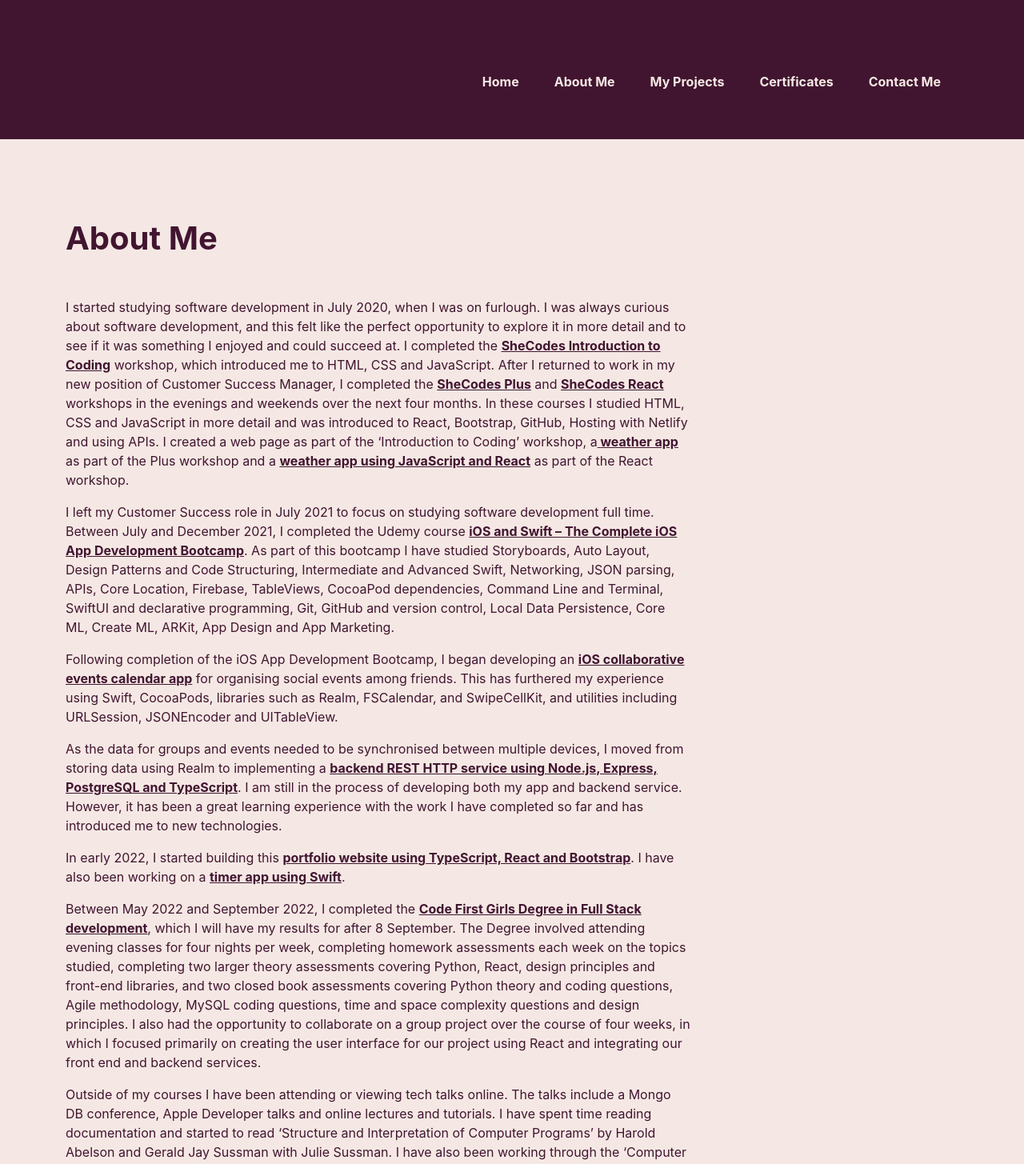
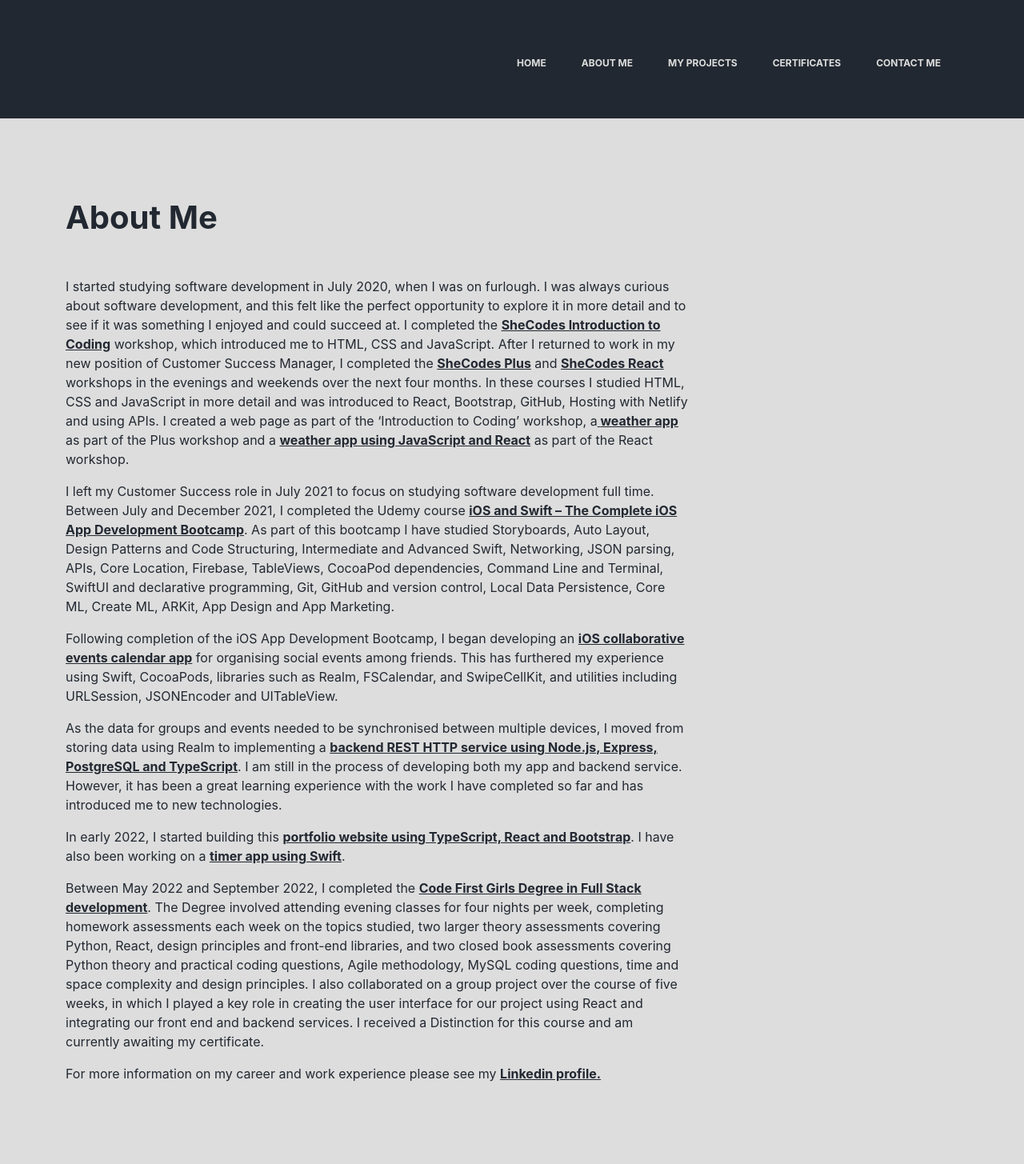
Before and after one commit to lucyjdev/portfolio-website, a React (Create React App) app: page /about in a window 1280 px wide. Shown: the top 1455 px of the page at 80% size. Built offline with nearby package versions, Linux system fonts and the light colour scheme.

Commit message:
Amend styling for web app and update wording for 'About' component

```diff
--- a/src/About.tsx
+++ b/src/About.tsx
@@ -120,29 +120,18 @@
               >
                 Code First Girls Degree in Full Stack development
               </a>
-              , which I will have my results for after 8 September. The Degree
-              involved attending evening classes for four nights per week,
-              completing homework assessments each week on the topics studied,
-              completing two larger theory assessments covering Python, React,
+              . The Degree involved attending evening classes for four nights
+              per week, completing homework assessments each week on the topics
+              studied, two larger theory assessments covering Python, React,
               design principles and front-end libraries, and two closed book
-              assessments covering Python theory and coding questions, Agile
-              methodology, MySQL coding questions, time and space complexity
-              questions and design principles. I also had the opportunity to
-              collaborate on a group project over the course of four weeks, in
-              which I focused primarily on creating the user interface for our
-              project using React and integrating our front end and backend
-              services.
-            </p>
-            <p>
-              Outside of my courses I have been attending or viewing tech talks
-              online. The talks include a Mongo DB conference, Apple Developer
-              talks and online lectures and tutorials. I have spent time reading
-              documentation and started to read ‘Structure and Interpretation of
-              Computer Programs’ by Harold Abelson and Gerald Jay Sussman with
-              Julie Sussman. I have also been working through the ‘Computer
-              Science Fundamentals’, ‘Pre-Algebra’ and ‘Algorithm Fundamentals’
-              courses available on Brilliant, to further develop my knowledge of
-              these topics.
+              assessments covering Python theory and practical coding questions,
+              Agile methodology, MySQL coding questions, time and space
+              complexity and design principles. I also collaborated on a group
+              project over the course of five weeks, in which I played a key
+              role in creating the user interface for our project using React
+              and integrating our front end and backend services. I received a
+              Distinction for this course and am currently awaiting my
+              certificate.
             </p>
             <p>
               For more information on my career and work experience please see
--- a/src/App.css
+++ b/src/App.css
@@ -1,39 +1,63 @@
 body {
   margin-bottom: 140px;
-  background: #F5E8E4 fixed;
+  background: #DDDDDD fixed;
   margin-left: 0;
   margin-right: 0;
   padding: 0;
 }
 
 .header {
-  background: #411530;
+  background: #222831;
   width: 100%;
   padding-bottom: 30px;
-  padding-top: 30px;
+  padding-top: 10px;
   margin-bottom: 100px;
+}
+
+/* skills */
+
+.skills {
+  background: #222831 fixed;
+  color: #DDDDDD;
+  margin-top: 100px;
+}
+
+.technologies-title {
+  text-align: center;
+  padding-top: 40px;
+}
+
+.technologies {
+  padding-left: 400px;
+  padding-right: 400px;
+}
+
+.technologies-list {
+  list-style: none;
+  text-align: center;
+  padding: 30px;
 }
 
 .title {
   text-align: left;
   margin-top: 20px;
   margin-bottom: 50px;
-  color: #411530;
+  color: #222831;
   font-weight: bold;
 }
 
 .info-para {
-  color: #411530;
+  color: #222831;
   width: 70%;
 }
 
 .link {
-  color: #411530;
+  color: #222831;
   font-weight: bold;
 }
 
 .link:hover {
-  color: #D1512D;
+  color: #F05454;
 }
 
 .thumbnail {
@@ -54,15 +78,15 @@
 /* navigation css */
 
 .nav-link {
-  color: #F5E8E4;
-  font-size: 16px;
+  color: #DDDDDD;
+  font-size: 12px;
   font-weight: bold;
   position: sticky;
 }
 
 .nav-link:hover {
-  color: #411530;
-  background-color: #F5E8E4;
+  color: #222831;
+  background-color: #DDDDDD;
   box-shadow: 3px 3px 5px rgb(0 0 0 / 0.4);
   transition: ease-in-out 0.1s;
 }
@@ -72,7 +96,7 @@
 }
 
 .navbar-toggler {
-  color: #f8f9fa;
+  color: #DDDDDD;
 }
 
 .navigation-bar {
@@ -83,7 +107,7 @@
 /* footer css */
 
 .footer {
-  border-top: 1px, solid, #D1512D;
+  border-top: 1px, solid, #F05454;
   text-align: center;
   margin-top: 100px;
   padding: 20px;
@@ -97,17 +121,17 @@
   margin-top: 30px;
   margin-bottom: 40px;
   margin-left: 20px;
-  font-size: 45px;
-  color: #411530;
+  font-size: 42px;
+  color: #222831;
 }
 
 .personal-info {
   text-align: center;
-  color: #411530;
+  color: #222831;
 }
 
 .photo {
-  border: 2px solid #F5C7A9;
+  border: 1px solid #30475E;
   border-radius: 10px;
   box-shadow: 3px 3px 5px rgb(0 0 0 / 0.4);
   padding: 2px;
@@ -120,26 +144,26 @@
 .headline {
   margin-bottom: 25px;
   margin-left: 20px;
-  font-size: 35px;
-  color: #411530;
+  font-size: 30px;
+  color: #252323;
 }
 
 /* certificates css */
 
 .certificate-heading {
-  color: #411530;
+  color: #222831;
   font-size: 25px;
   margin-bottom: 25px;
   margin-top: 20px;
 }
 
 .certificate-para {
-  color: #411530;
+  color: #222831;
   width: 70%;
 }
 
 .divider {
-  color: #D1512D;
+  color: #F05454;
   height: 100px;
   margin-top: 40px;
   margin-bottom: 40px;
@@ -151,38 +175,38 @@
   text-align: left;
   margin-top: 60px;
   margin-bottom: 60px;
-  color: #411530;
+  color: #222831;
   font-weight: bold;
 }
 
 .project-title {
   margin-top: 40px;
   margin-bottom: 30px;
-  color: #411530;
+  color: #222831;
   font-weight: bold;
 }
 
 .custom-card {
-  color: #411530;
+  color: #222831;
 }
 
 /* contact-form */
 
 .form-label {
-  color: #411530;
+  color: #222831;
 }
 
 .form-heading {
-  color:#411530;
+  color:#222831;
   font-size: 18px;
   margin-bottom: 40px;
 }
 
 .submit-button {
-  background-color: #f8f9fa;
-  color: #411530;
+  background-color: #30475E;
+  color: #DDDDDD;
   padding: 10px;
-  border: 2px solid #411530;
+  border: 1px solid #222831;
   border-radius: 10px;
   width: 100px;
 }
--- a/src/App.tsx
+++ b/src/App.tsx
@@ -8,9 +8,8 @@
 import Certificates from "./Certificates";
 import Projects from "./Projects";
 import About from "./About";
-import linkedin from "./images/linkedin.png";
-import gitHub from "./images/github.png";
-import email from "./images/email-icon.png";
+import Links from "./Links";
+import Skills from "./Skills";
 
 function App() {
   return (
@@ -32,7 +31,6 @@
       <Header />
       <main>
         <div className="container">
-          <div className="container">
           <div className="row">
             <div className="col col-lg-4">
               <div className="personal-info">
@@ -44,45 +42,13 @@
               <h2 className="headline">
                 Junior Front-End and iOS Developer based in London.
               </h2>
-                <div className="row">
-                  <div className="col">
-                    <p>
-                      <a href="https://www.linkedin.com/in/lucy-joyce-597485166/">
-                        <img
-                          className="home-thumbnail"
-                          src={linkedin}
-                          alt="Link to LinkedIn profile"
-                        />
-                      </a>
-                    </p>
-                  </div>
-                  <div className="col">
-                    <p>
-                      <a href="https://github.com/lucyj204">
-                        <img
-                          className="home-thumbnail"
-                          src={gitHub}
-                          alt="Link to GitHub profile"
-                        />
-                      </a>
-                    </p>
-                  </div>
-                  <div className="col">
-                    <p>
-                      <a href="mailto:lucy@lucyjoyce.dev">
-                        <img
-                          className="home-thumbnail"
-                          src={email}
-                          alt="Link to email"
-                        />
-                      </a>
-                    </p>
+              <Links />
             </div>
           </div>
         </div>
-            </div>
-          </div>
-        </div>
+        {/* <div className="skills">
+          <Skills />
+        </div> */}
       </main>
     </>
   );
--- a/src/Contact.tsx
+++ b/src/Contact.tsx
@@ -9,7 +9,7 @@
       <div className="container mt-5">
         <h1 className="title">Contact Me</h1>
         <h2 className="form-heading">
-          Please use this form or the link to my{" "}
+          Please use this form or my{" "}
           <a className="link" href="mailto:lucy@lucyjoyce.dev">
             email
           </a>{" "}
@@ -84,7 +84,7 @@
           </div>
           <div className="col-md-12">
             <button type="submit" className="submit-button">
-              Submit
+              Send
             </button>
           </div>
         </form>
--- a/src/Footer.tsx
+++ b/src/Footer.tsx
@@ -6,7 +6,6 @@
 export default function Footer() {
   return (
     <div className="navbar-static-bottom" id="footer">
-      <div className="container">
       <div className="footer">
         <div className="row">
           <div className="col">
@@ -41,6 +40,5 @@
         </div>
       </div>
     </div>
-    </div>
   );
 }
--- /dev/null
+++ b/src/Links.tsx
@@ -0,0 +1,41 @@
+import linkedin from "./images/linkedin.png";
+import gitHub from "./images/github.png";
+import email from "./images/email-icon.png";
+
+export default function Links() {
+  return (
+    <div className="social-links">
+      <div className="row">
+        <div className="col">
+          <p>
+            <a href="https://www.linkedin.com/in/lucy-joyce-597485166/">
+              <img
+                className="home-thumbnail"
+                src={linkedin}
+                alt="Link to LinkedIn profile"
+              />
+            </a>
+          </p>
+        </div>
+        <div className="col">
+          <p>
+            <a href="https://github.com/lucyj204">
+              <img
+                className="home-thumbnail"
+                src={gitHub}
+                alt="Link to GitHub profile"
+              />
+            </a>
+          </p>
+        </div>
+        <div className="col">
+          <p>
+            <a href="mailto:lucy@lucyjoyce.dev">
+              <img className="home-thumbnail" src={email} alt="Link to email" />
+            </a>
+          </p>
+        </div>
+      </div>
+    </div>
+  );
+}
--- a/src/Navigation.tsx
+++ b/src/Navigation.tsx
@@ -21,27 +21,27 @@
             <ul className="navbar-nav ms-auto">
               <li className="nav-item">
                 <Link className="nav-link" to="/">
-                  Home
+                  HOME
                 </Link>
               </li>
               <li className="nav-item">
                 <Link className="nav-link" to="/about">
-                  About Me
+                  ABOUT ME
                 </Link>
               </li>
               <li className="nav-item">
                 <Link className="nav-link" to="/projects">
-                  My Projects
+                  MY PROJECTS
                 </Link>
               </li>
               <li className="nav-item">
                 <Link className="nav-link" to="/certificates">
-                  Certificates
+                  CERTIFICATES
                 </Link>
               </li>
               <li className="nav-item">
                 <Link className="nav-link" to="/contact">
-                  Contact Me
+                  CONTACT ME
                 </Link>
               </li>
             </ul>
```
Also changed, not shown: 2 other files (tests, documents, lock files or other folders). Lines whose indentation alone changed are shown as unchanged.
